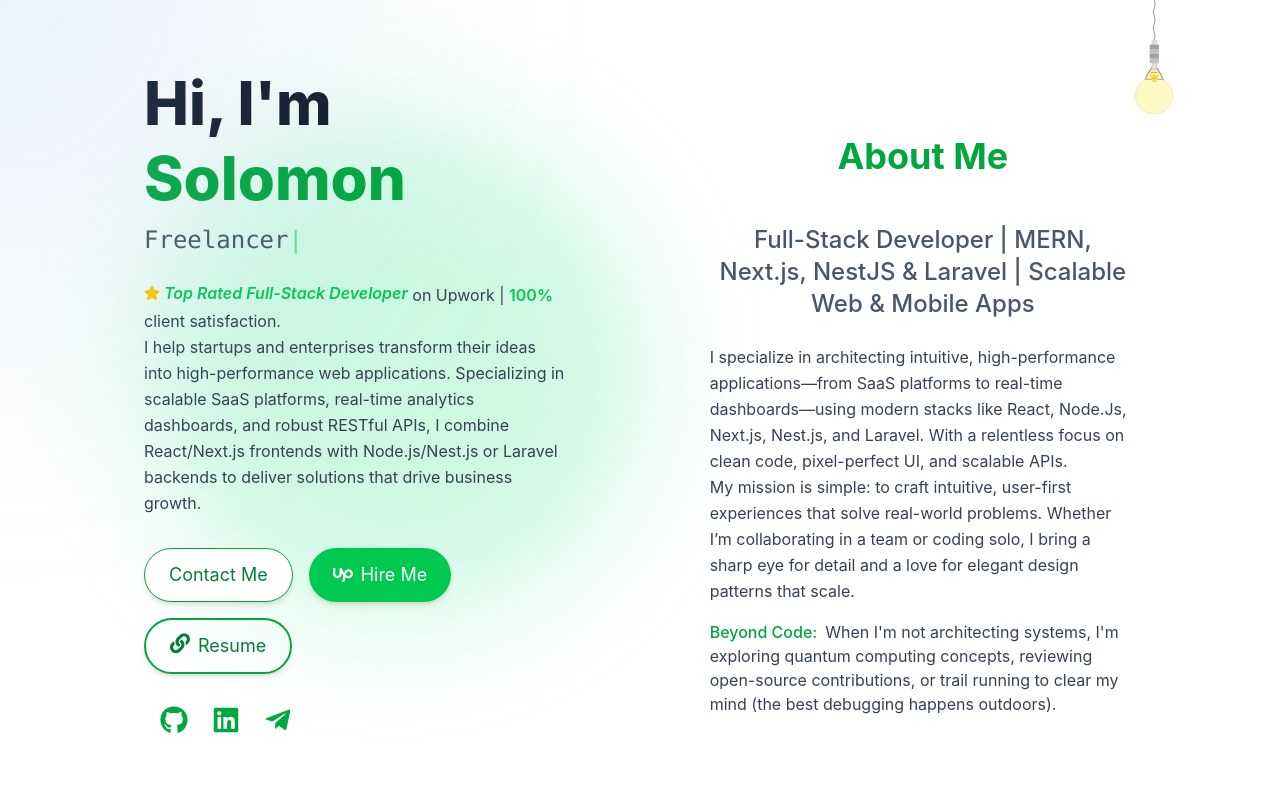
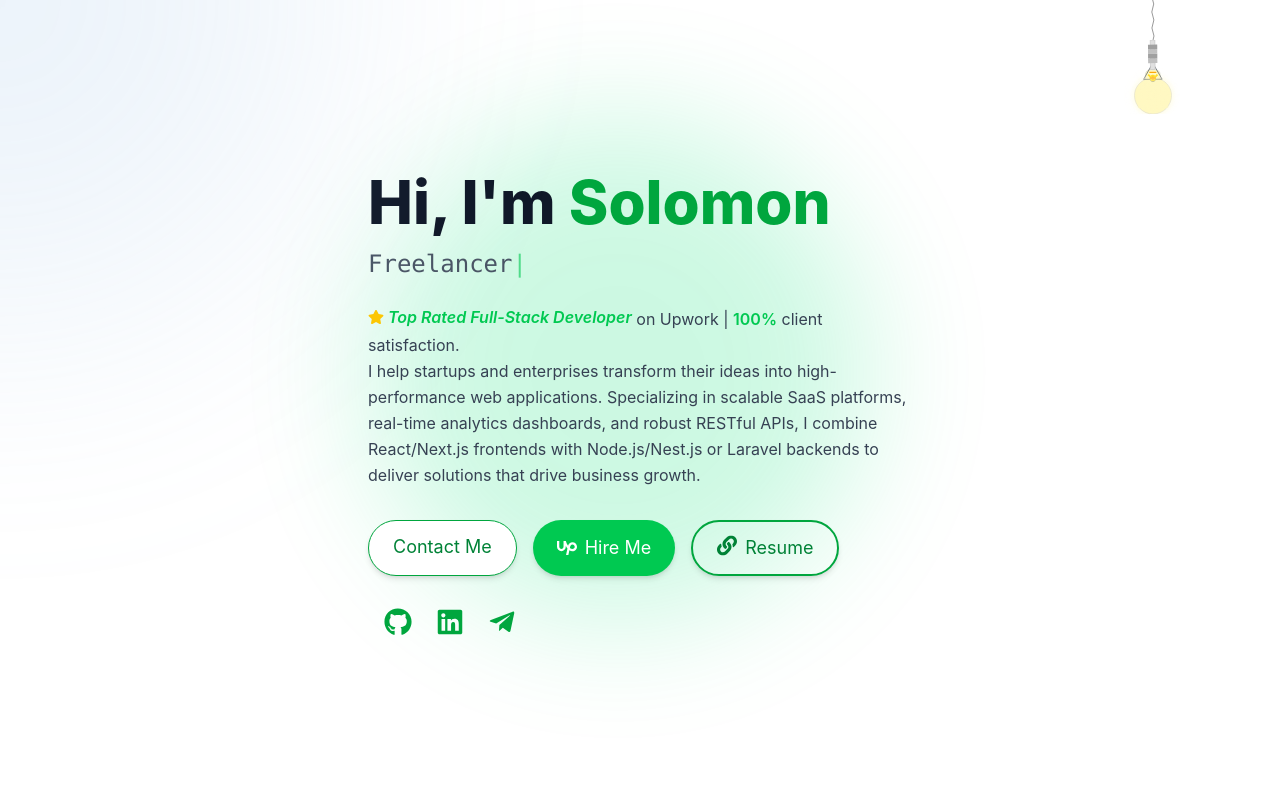
Before and after one commit to solomon-mh/solomon-muhye, a React (Vite) app: page / in a window 1280 px wide. Shown: the top 799 px of the page. Built offline with nearby package versions, Linux system fonts and the light colour scheme.

Commit message:
refactor App component to simplify layout structure and improve readability

```diff
--- a/src/App.tsx
+++ b/src/App.tsx
@@ -13,20 +13,16 @@
 export default function App() {
   return (
     <>
-      <div className="font-sans text-gray-800 dark:text-white dark:bg-gray-900 transition-colors duration-1000">
+      <div className="text-gray-800 dark:text-white dark:bg-gray-900 transition-colors duration-1000">
         <CursorRipple />
         <FloatingToggle />
-        <main className="lg:flex gap-12 px-6 sm:px-12 lg:px-24">
-          <div className="block lg:w-1/2 h-screen lg:sticky top-0">
+        <main className="w-5/6 lg:w-1/2 mx-auto space-y-12">
           <HeroSection />
-          </div>
-          <div className="lg:w-1/2 space-y-20 px-4 lg:px-12 py-10 overflow-y-auto">
           <About />
           <SkillsAndTools />
           <Projects />
           <Experience />
           <Contact />
-          </div>
         </main>
         <FloatingMenu />
         <Footer />
```
Lines whose indentation alone changed are shown as unchanged.
